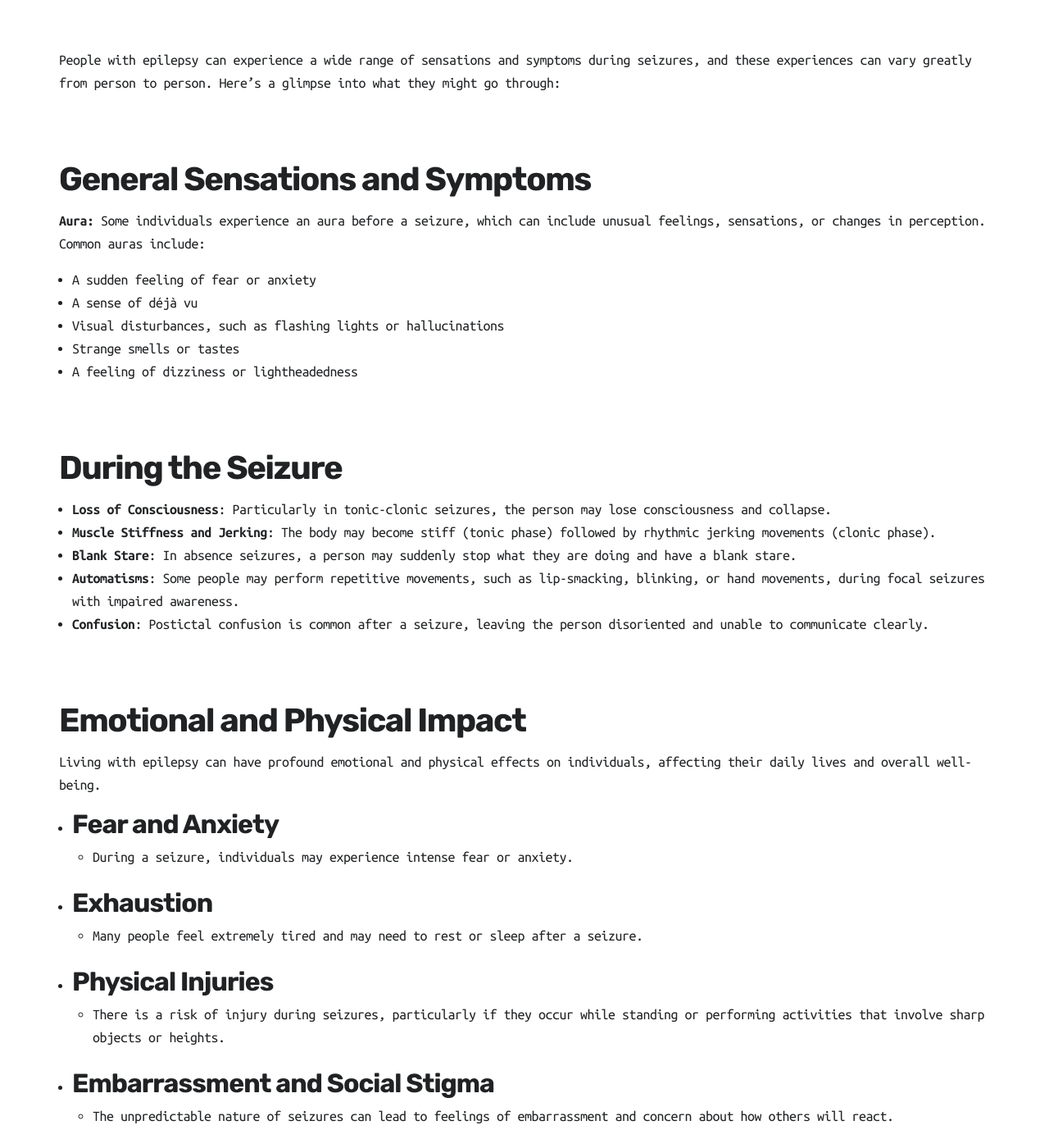
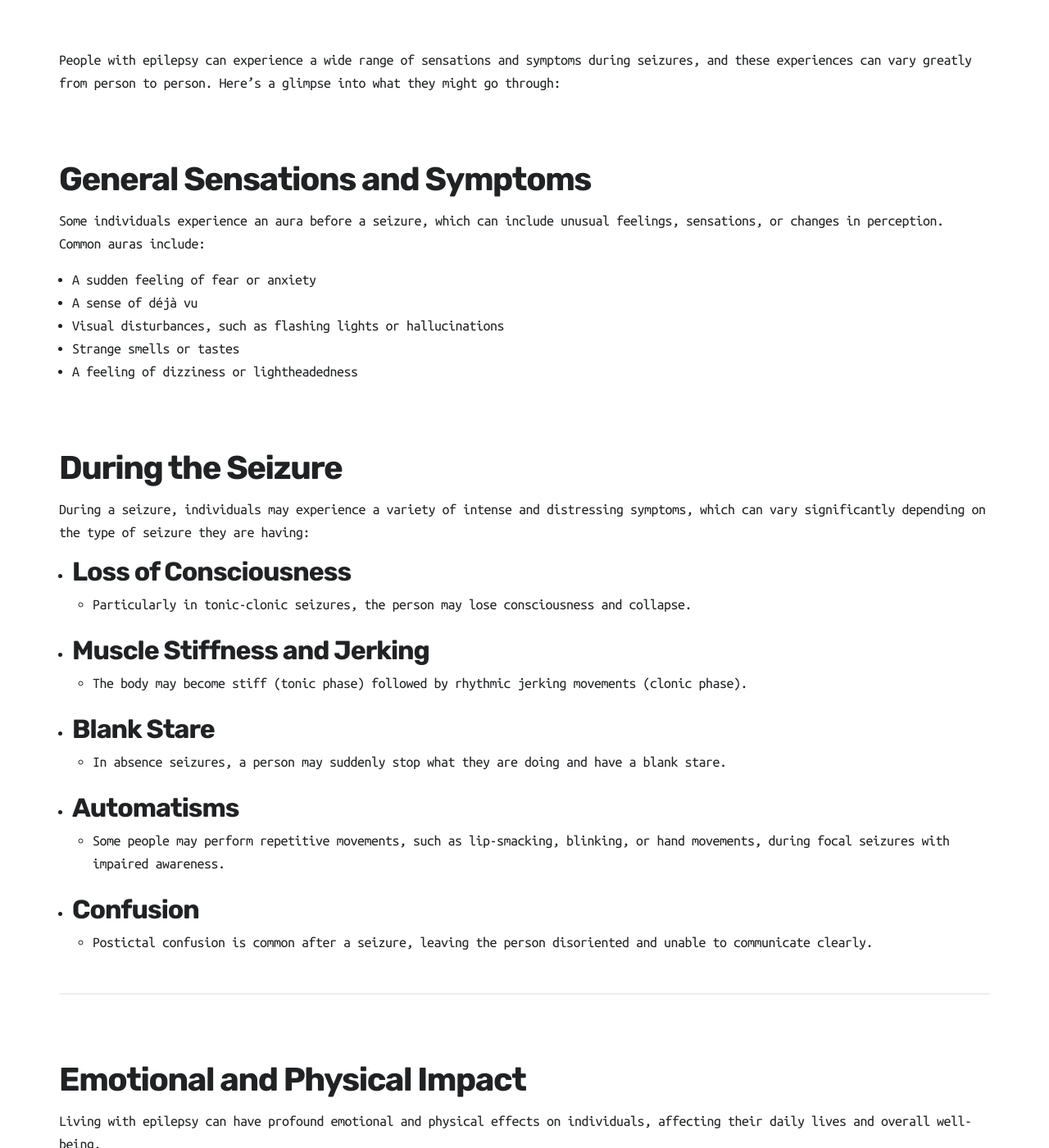
Before and after one commit to mpaiva/venus, a Jekyll site: the page built from _posts/2023-07-18-avoiding-flashing-content-to-protect-those-with-epilepsy.md, in a window 1280 px wide and 1400 px high, scrolled down 2122 px. Shown: the whole window at 82% size. Built offline with Jekyll 4.4.1, drawn with Linux system fonts in a browser that asks for light colours; nearby versions of some CDN libraries.

```diff
--- a/_posts/2023-07-18-avoiding-flashing-content-to-protect-those-with-epilepsy.md
+++ b/_posts/2023-07-18-avoiding-flashing-content-to-protect-those-with-epilepsy.md
@@ -18,7 +18,7 @@
 
 ### General Sensations and Symptoms
 
-**Aura:** Some individuals experience an aura before a seizure, which can include unusual feelings, sensations, or changes in perception. Common auras include:
+Some individuals experience an aura before a seizure, which can include unusual feelings, sensations, or changes in perception. Common auras include:
 
 - A sudden feeling of fear or anxiety
 - A sense of déjà vu
@@ -28,11 +28,29 @@
 
 ### During the Seizure
 
-- **Loss of Consciousness**: Particularly in tonic-clonic seizures, the person may lose consciousness and collapse.
-- **Muscle Stiffness and Jerking**: The body may become stiff (tonic phase) followed by rhythmic jerking movements (clonic phase).
-- **Blank Stare**: In absence seizures, a person may suddenly stop what they are doing and have a blank stare.
-- **Automatisms**: Some people may perform repetitive movements, such as lip-smacking, blinking, or hand movements, during focal seizures with impaired awareness.
-- **Confusion**: Postictal confusion is common after a seizure, leaving the person disoriented and unable to communicate clearly.
+During a seizure, individuals may experience a variety of intense and distressing symptoms, which can vary significantly depending on the type of seizure they are having:
+
+- #### Loss of Consciousness
+
+  - Particularly in tonic-clonic seizures, the person may lose consciousness and collapse.
+
+- #### Muscle Stiffness and Jerking
+
+  - The body may become stiff (tonic phase) followed by rhythmic jerking movements (clonic phase).
+
+- #### Blank Stare
+
+  - In absence seizures, a person may suddenly stop what they are doing and have a blank stare.
+
+- #### Automatisms
+
+  - Some people may perform repetitive movements, such as lip-smacking, blinking, or hand movements, during focal seizures with impaired awareness.
+
+- #### Confusion
+
+  - Postictal confusion is common after a seizure, leaving the person disoriented and unable to communicate clearly.
+
+----
 
 ### Emotional and Physical Impact
 
```
